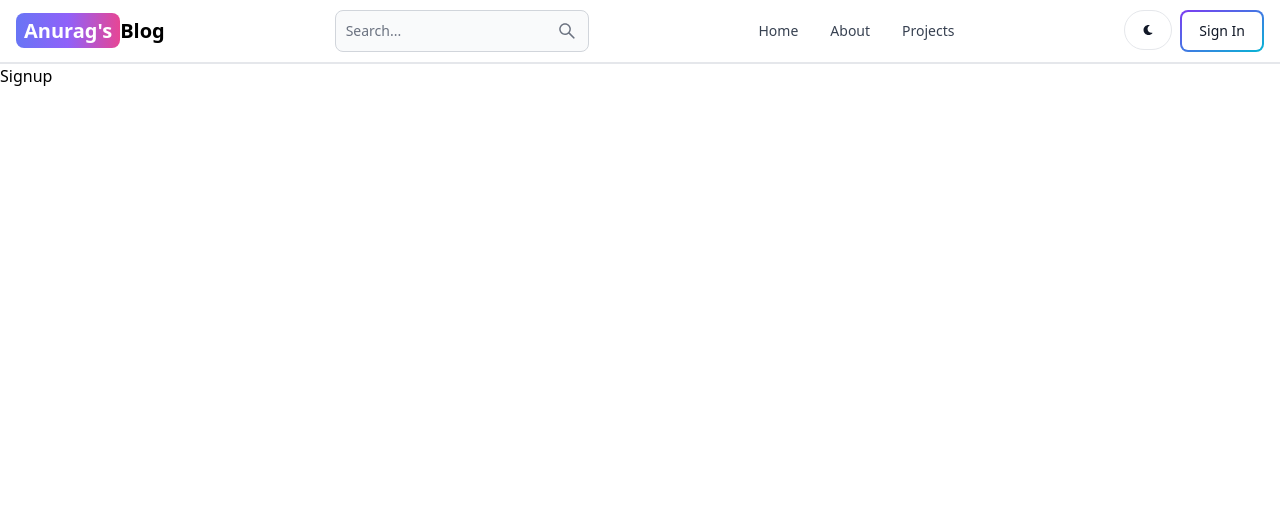
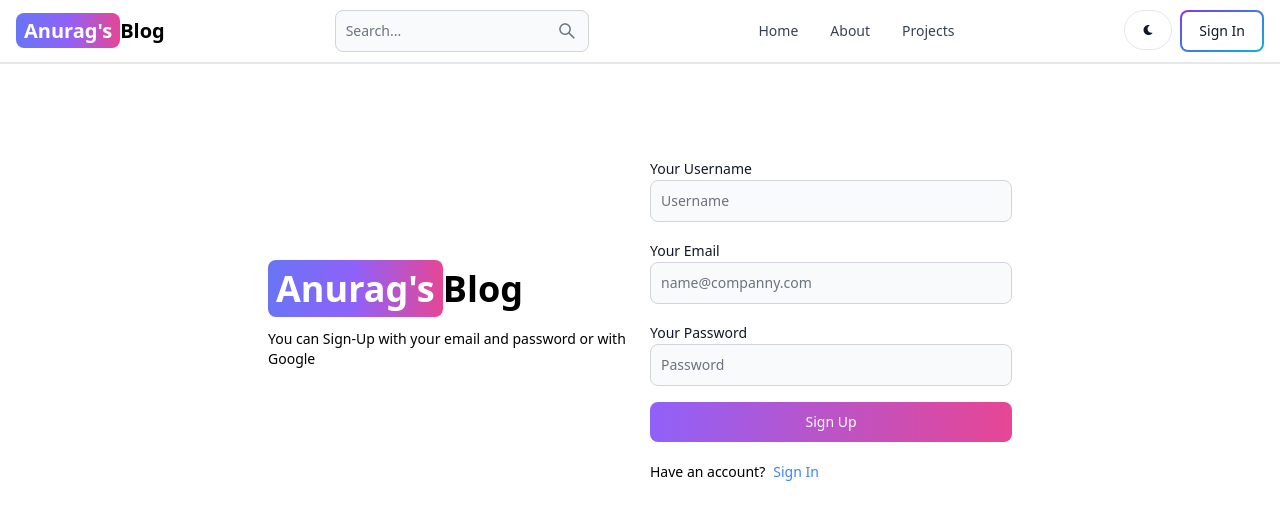
Before and after one commit to AnuragDharmadhikari/MERN-Blog, a React (Vite) app in the folder client/: page /sign-up in a window 1280 px wide. Shown: the top 520 px of the page. Built offline with nearby package versions, Linux system fonts and the light colour scheme.

Commit message:
Created signup page UI

```diff
--- a/client/src/pages/Signup.jsx
+++ b/client/src/pages/Signup.jsx
@@ -1,9 +1,56 @@
-import React from 'react'
+import { Button, Label, TextInput } from "flowbite-react";
+import React from "react";
+import { Link } from "react-router-dom";
 
 const Signup = () => {
   return (
-    <div>Signup</div>
-  )
-}
+    <div className=" min-h-screen mt-20">
+      <div className="flex p-3 max-w-3xl mx-auto flex-col md:flex-row md:items-center gap-5">
+        {/* Left Side*/}
+        <div className=" flex-1">
+          <Link to="/" className="font-bold dark:text-white text-4xl">
+            <span className=" px-2 py-1 bg-gradient-to-r from-indigo-500 via-purple-500 to-pink-500 rounded-lg text-white">
+              Anurag's
+            </span>
+            Blog
+          </Link>
+          <p className="text-sm mt-5">
+            You can Sign-Up with your email and password or with Google
+          </p>
+        </div>
+        {/* Right Side*/}
+        <div className="flex-1">
+          <form className="flex flex-col gap-4">
+            <div>
+              <Label value="Your Username"></Label>
+              <TextInput type="text" placeholder="Username" id="username" />
+            </div>
+            <div>
+              <Label value="Your Email"></Label>
+              <TextInput
+                type="text"
+                placeholder="name@companny.com"
+                id="email"
+              />
+            </div>
+            <div>
+              <Label value="Your Password"></Label>
+              <TextInput type="text" placeholder="Password" id="password" />
+            </div>
+            <Button gradientDuoTone="purpleToPink" type="submit">
+              Sign Up
+            </Button>
+          </form>
+          <div className="flex gap-2 text-sm mt-5">
+            <span>Have an account?</span>
+            <Link to="/sign-in" className=" text-blue-500">
+              Sign In
+            </Link>
+          </div>
+        </div>
+      </div>
+    </div>
+  );
+};
 
-export default Signup
+export default Signup;
```
